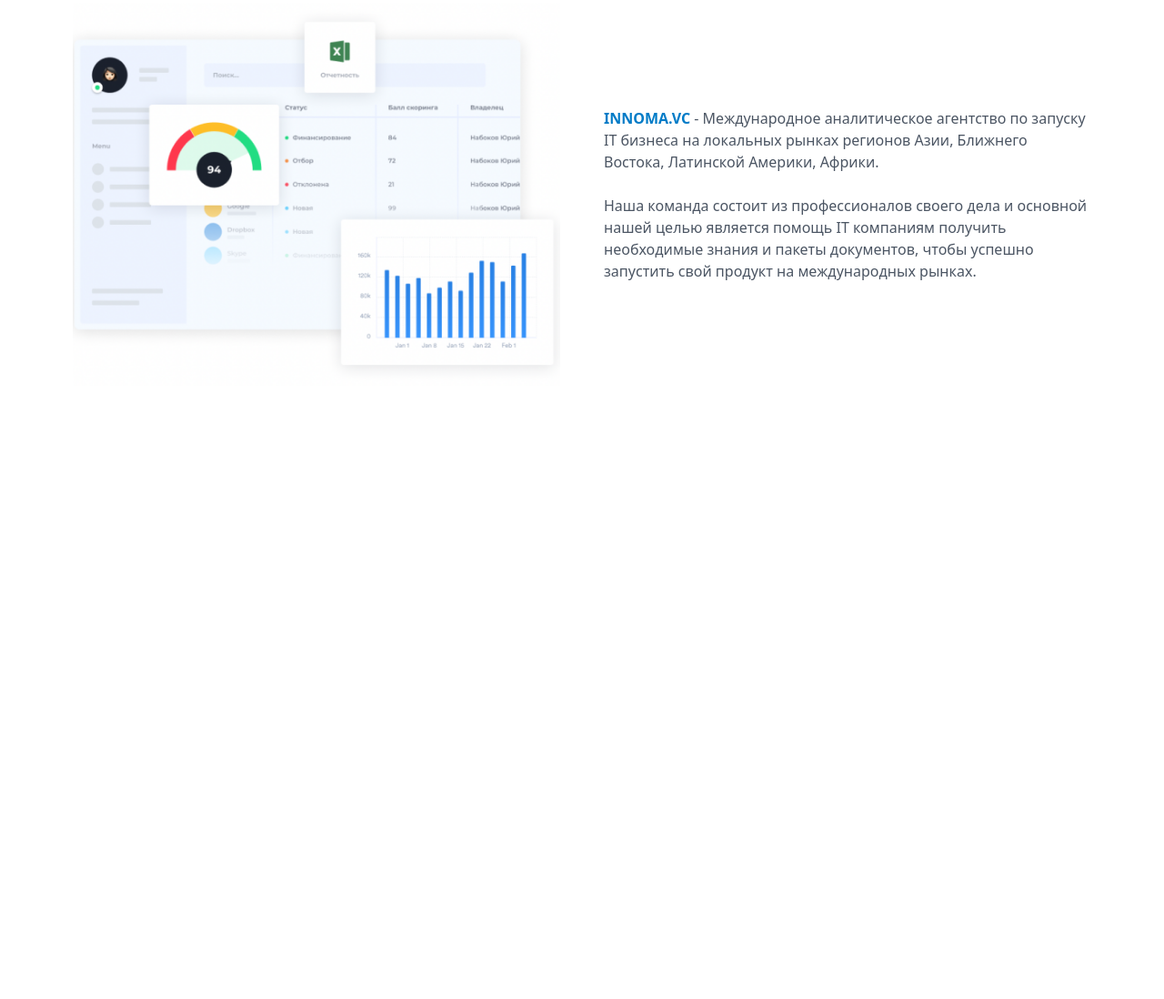
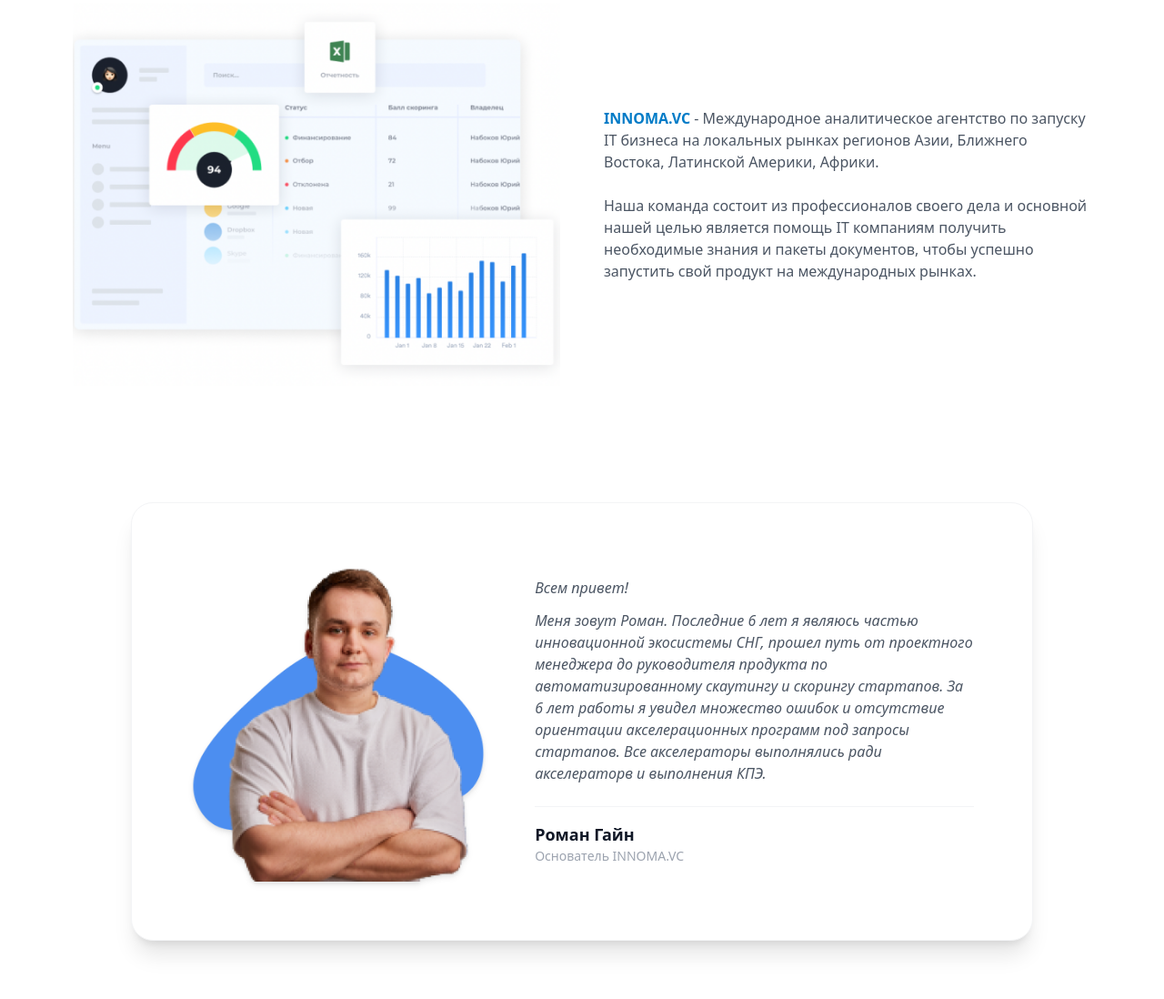
Before and after one commit to mahmudov7/new, a website: page src/index.html in a window 1280 px wide. Shown: the part 8288-9386 px from the top of the page at 91% size. Before the commit the page ends 8776 px from the top, so only its background shows below. Drawn offline with nearby package versions, Linux system fonts and the light colour scheme.

Commit message:
13 section

```diff
--- a/src/index.html
+++ b/src/index.html
@@ -761,6 +761,38 @@
   </div>
 
 </section>
+<section class="max-w-5xl mx-auto py-16 px-4 font-sans text-gray-800">
+  <div class="bg-white rounded-3xl shadow-xl border border-gray-100 p-8 sm:p-12 md:p-16 relative overflow-hidden">
+
+    <div class="grid grid-cols-1 md:grid-cols-12 gap-8 md:gap-12 items-center">
+      <div class="md:col-span-5 relative flex justify-center items-end min-h-[280px] sm:min-h-[320px]">
+        <img src="/image copy 9.png" alt="Роман Гайн" class="relative z-10 max-h-[320px] sm:max-h-[360px] object-contain drop-shadow-md">
+      </div>
+      <div class="md:col-span-7 space-y-6 text-gray-700">
+        <div class="text-xs sm:text-sm md:text-base italic leading-relaxed space-y-3 font-normal text-gray-600">
+          <p>
+            Всем привет!
+          </p>
+          <p>
+            Меня зовут Роман. Последние 6 лет я являюсь частью инновационной экосистемы СНГ, прошел путь от проектного менеджера до руководителя продукта по автоматизированному скаутингу и скорингу стартапов. За 6 лет работы я увидел множество ошибок и отсутствие ориентации акселерационных программ под запросы стартапов. Все акселераторы выполнялись ради акселераторв и выполнения КПЭ.
+          </p>
+        </div>
+        <div class="pt-4 border-t border-gray-100">
+          <h3 class="text-base sm:text-lg font-bold text-gray-900">
+            Роман Гайн
+          </h3>
+          <p class="text-xs sm:text-sm text-gray-400 font-medium">
+            Основатель INNOMA.VC
+          </p>
+        </div>
+
+      </div>
+
+    </div>
+
+  </div>
+
+</section>
 
 </body>
 </html>
```
